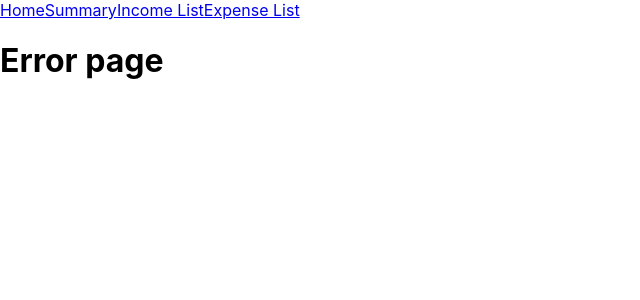
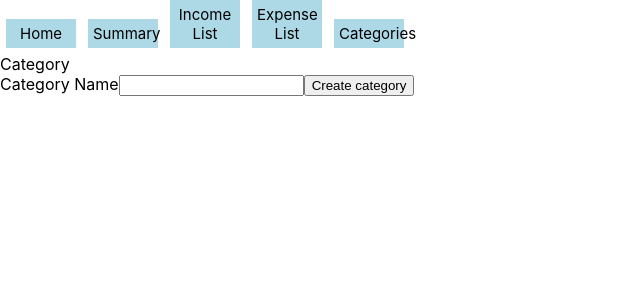
Before and after one commit to daveswork/moes-money, a React (Create React App) app: page /categories in a window 1280 px wide. Shown: the top 300 px of the page, without its empty margins (0-640 px from the left). Built offline with nearby package versions, Linux system fonts and the light colour scheme; data requests are answered from the project's data file.

Commit message:
Adding some styling for the navbar, and categories drop down menu

```diff
--- a/db.json
+++ b/db.json
@@ -9,5 +9,27 @@
       "notes": "work"
     }
   ],
-  "expenditures": []
+  "expenditures": [],
+  "categories": [
+    {
+      "id": "4279",
+      "categoryName": "Food"
+    },
+    {
+      "id": "cfc8",
+      "categoryName": "Transportation"
+    },
+    {
+      "id": "5274",
+      "categoryName": "Medical"
+    },
+    {
+      "id": "48c1",
+      "categoryName": "Housing"
+    },
+    {
+      "id": "2bce",
+      "categoryName": "Entertainment"
+    }
+  ]
 }
--- a/src/components/App.js
+++ b/src/components/App.js
@@ -1,17 +1,31 @@
 import { Outlet } from 'react-router-dom';
+import { useEffect, useState } from 'react';
 
 import './App.css';
 import NavBar from './NavBar';
 
 
 function App() {
+
+  const [categoryList, setCategoryList] = useState([])
+
+  useEffect(()=>{
+    fetch("http://localhost:4000/categories")
+    .then(response => response.json())
+    .then(categories => {
+      console.log("these are the categories", categories)
+      setCategoryList([...categories])
+    })
+  }, [])
+
+  console.log(categoryList)
   return (
 
     <div>
       <header>
         <NavBar />
       </header>
-      <Outlet />
+      <Outlet context={{categoryList:categoryList}}/>
     </div>
   );
 }
--- /dev/null
+++ b/src/components/Category.js
@@ -0,0 +1,14 @@
+import CategoryForm from "./CategoryForm";
+
+
+function Category(){
+
+    return(
+        <div>
+            Category
+            <CategoryForm />
+        </div>
+    )
+}
+
+export default Category
--- /dev/null
+++ b/src/components/CategoryForm.js
@@ -0,0 +1,41 @@
+import { useState } from "react"
+
+function CategoryForm(){
+
+    const [category, setCategory] = useState({
+        categoryName: ""
+    })
+
+    function handleChange(event){
+        setCategory({...category, [event.target.name]:event.target.value})
+    }
+
+    function handleSubmit(event){
+        event.preventDefault()
+        fetch("http://localhost:4000/categories",{
+            method: "POST",
+            headers: {
+                "Content-Type" : "application/JSON"
+            },
+            body: JSON.stringify(category)
+        }).then(response => response.json())
+        .then(data => setCategory({
+            categoryName: ""
+        }))
+    }
+
+    return (
+        <div>
+            <form onSubmit={event => handleSubmit(event)}>
+                <label htmlFor="categoryName">Category Name</label>
+                <input onChange={event => handleChange(event)} type="text" name="categoryName" id="categoryName" value={category.categoryName}/>
+                <input type="submit" value="Create category" />
+
+            </form>
+
+
+        </div>
+    )
+}
+
+export default CategoryForm
--- /dev/null
+++ b/src/components/CategorySelection.js
@@ -0,0 +1,16 @@
+
+
+function CategorySelection({categoryList}){
+
+    const categoryOptions = categoryList.map((category, index) =>{
+        return <option key={index}>{category.categoryName}</option>
+    })
+
+    return (
+        <select name="category">
+            {categoryOptions}
+        </select>
+    )
+}
+
+export default CategorySelection
--- a/src/components/ExpenseList.js
+++ b/src/components/ExpenseList.js
@@ -1,13 +1,18 @@
 import ExpenseForm from "./ExpensesForm"
+import { useOutletContext } from "react-router-dom"
 
 function ExpenseList(){
+
+  const {categoryList} = useOutletContext()
+
+  console.log("these are the listed categories you may use", categoryList)
 
   return(
     <div>
 
       <h1>
         ExpenseList
-        <ExpenseForm />
+        <ExpenseForm categoryList={categoryList}/>
       </h1>
     </div>
   )
--- a/src/components/ExpensesForm.js
+++ b/src/components/ExpensesForm.js
@@ -1,7 +1,9 @@
 import { useState } from "react"
+import { useOutletContext } from "react-router-dom"
+import CategorySelection from "./CategorySelection"
 
 
-function ExpenseForm(){
+function ExpenseForm({categoryList}){
 
     const [expenseItem, setExpenseItem] = useState({
         date: "",
@@ -10,6 +12,8 @@ function ExpenseForm(){
         category: "",
         notes: ""
     })
+    console.log(categoryList)
+
 
     function handleChange(event){
         console.log(event.target.name)
@@ -45,7 +49,7 @@ function ExpenseForm(){
                 <input onChange={(event)=>{handleChange(event)}} name="amount" id="amount" type="number" />
                 <br/>
                 <label htmlFor="category">Category: </label>
-                <input onChange={(event)=>{handleChange(event)}} name="category" id="category" type="text" />
+                <CategorySelection categoryList={categoryList}/>
                 <br/>
                 <label htmlFor="notes">Notes: </label>
                 <input onChange={(event)=>{handleChange(event)}} name="notes" id="notes" type="notes" />
--- a/src/components/NavBar.js
+++ b/src/components/NavBar.js
@@ -3,10 +3,13 @@ import { NavLink } from "react-router-dom";
 function NavBar(){
     return(
         <div>
+            <nav className="navbar">
             <NavLink to="/home">Home</NavLink>
             <NavLink to="/summary">Summary</NavLink>
             <NavLink to="/incomelist">Income List</NavLink>
             <NavLink to="/expenselist">Expense List</NavLink>
+            <NavLink to="/categories">Categories</NavLink>
+            </nav>
         </div>
 
     )
--- a/src/index.css
+++ b/src/index.css
@@ -11,3 +11,16 @@ code {
   font-family: source-code-pro, Menlo, Monaco, Consolas, 'Courier New',
     monospace;
 }
+
+.navbar > a{
+  display: inline-block;
+  box-sizing: border-box;
+  width: 70px;
+  padding: 5px;
+  margin: 0 6px 6px;
+  background: lightblue;
+  text-decoration: none;
+  text-align: center;
+  font-size: min(10vw, 15px) ;
+  color: black;
+}
--- a/src/index.js
+++ b/src/index.js
@@ -8,6 +8,7 @@ import Home from './components/Home';
 import Summary from './components/Summary';
 import IncomeList from './components/IncomeList';
 import ExpenseList from './components/ExpenseList';
+import Category from './components/Category';
 
 import ErrorPage from './components/ErrorPage';
 
@@ -34,6 +35,10 @@ const router = createBrowserRouter([
       {
         path: "/incomelist",
         element: <IncomeList />
+      },
+      {
+        path: "/categories",
+        element: <Category />
       }
 
 
```
